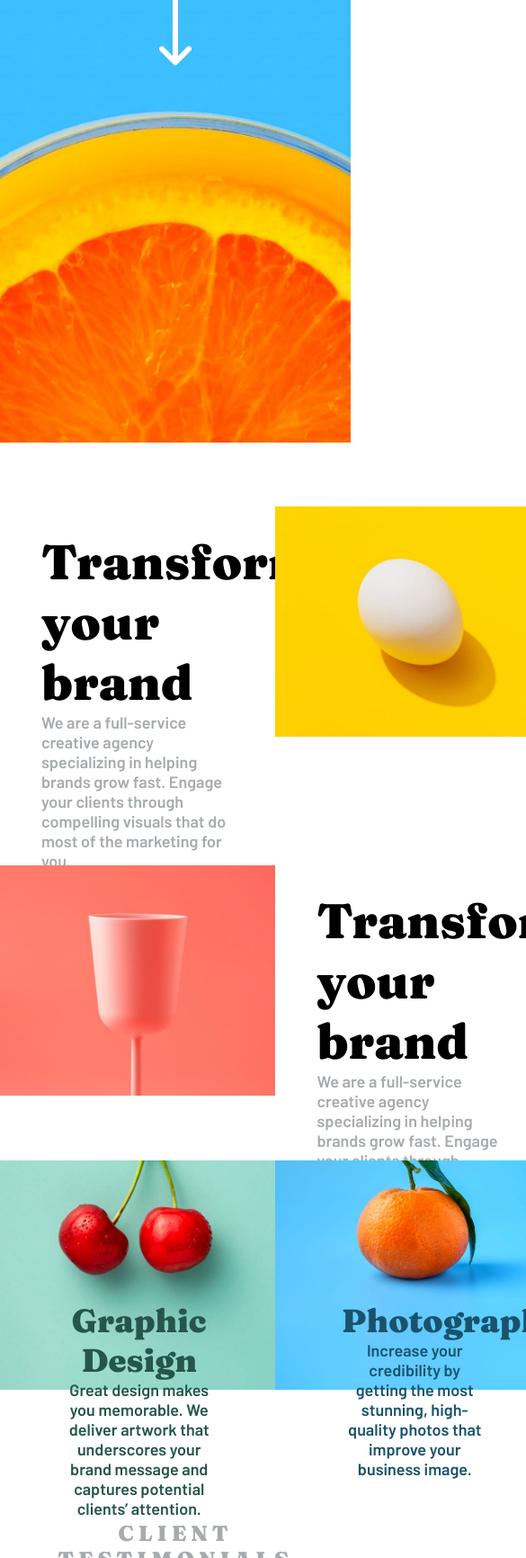
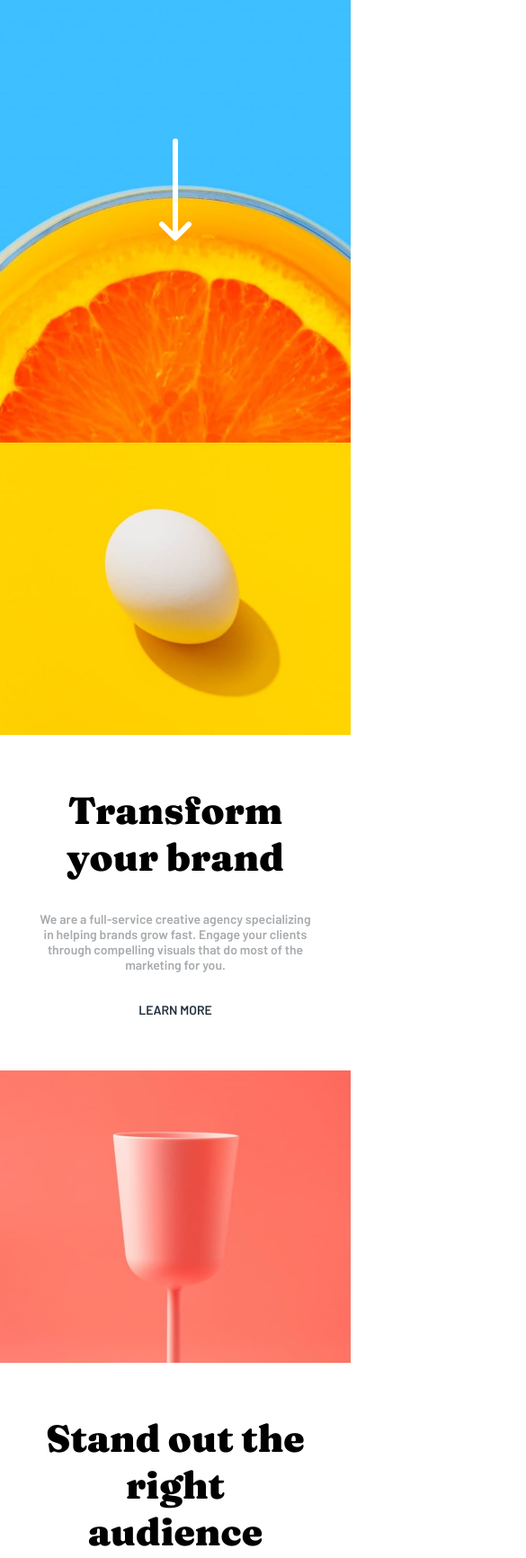
Before and after one commit to ThyoDerive/SunnySide-HomePage, a plain HTML site: page index.html in a window 390 px wide. Shown: the part 268-2000 px from the top of the page at 90% size, 585 px wide, since content can reach past the window. Drawn offline with Linux system fonts and the light colour scheme.

Commit message:
Font- Finish

```diff
--- a/Tool/CSS/Responcive.css
+++ b/Tool/CSS/Responcive.css
@@ -1,9 +1,138 @@
 @media screen and (max-width:750px) and (min-width: 300px) {
-    .Desktop {
+
+
+    .NavBar-Onglets{
         display: none;
     }
 
-    .Responcive {
+    .Menu {
         display: unset;
     }
+
+    .HomePage {
+        height: 90vh;
+        background: url('../../images/mobile/image-header.jpg');
+        background-size: cover;
+        background-repeat: no-repeat;
+        background-position: center;
 }
+
+    .Text-HomePage {
+        text-align: center;
+        padding-top: 20vh;
+    }
+
+    .Paragraph-HomePage {
+        font-size: 2em;
+        letter-spacing: 5px;
+        font-family: 'Bralow';
+        margin-bottom: 20vh;
+    }
+
+    /* Main */
+
+    .Info-Container {
+        grid: auto / 1fr;
+    }
+
+    .Info {
+        display: none;
+    }
+
+    .Info-Responcive {
+        display: flex;
+        flex-direction: column;
+        align-items: center;
+        justify-content: center;
+        text-align: start;
+        width: 100%;
+    }
+
+    .Info-Responcive > img {
+        width: 100%;
+    }
+
+    .Text-Info {
+        margin: 10% 0;
+        height: 35vh;
+        width: 80%;
+        font-size: 14px;
+        text-align: center;
+    }
+
+    .Info-Design {
+        background: url('../../images/mobile/image-graphic-design.jpg');
+        width: 100vw;
+        height: 70vh;
+        background-size: cover;
+        background-repeat: no-repeat;
+        background-position: center;
+    }
+
+    .Design {
+        text-align: center;
+        margin-top: -20vh;
+    }
+
+    .DesignText {
+        width: 90%;
+        margin: 140% auto;
+        color: hsl(167, 40%, 24%);
+    }
+
+    .Info-Photography {
+        background: url('../../images/mobile/image-photography.jpg');
+        width: 100vw;
+        height: 70vh;
+        background-size: cover;
+        background-repeat: no-repeat;
+        background-position: center;
+    }
+
+    .Photography {
+        text-align: center;
+        margin-top: -20vh;
+    }
+
+    .PhotographyText {
+        width: 90%;
+        margin: 140% auto;
+        color: hsl(198, 62%, 26%);
+    }
+
+    .Client {
+        margin: 30px;
+    }
+
+    .Client-Title {
+        margin: 50px 0;
+        font-size: 15px;
+        width: 100%;
+    }
+
+    .Client-Profil {
+        flex-direction: column;
+        margin: 0;
+    }
+
+    .Client-Profil > li {
+        width: 100%;
+        margin: 50px 0;
+    }
+
+    .Top-About {
+        grid: auto / 1fr 1fr;
+    }
+
+    .SVG {
+        width: 50%;
+    }
+
+    .Onglet-About {
+        width: 60%;
+    }
+
+    .Resaux-About {
+        width: 40%;
+    }
+}
--- a/Tool/CSS/Style.css
+++ b/Tool/CSS/Style.css
@@ -11,7 +11,6 @@
 body {
     font-size: 18px;
     font-family: 'Fraunces';
-    overflow-x: hidden;
 }
 
 h1 {
@@ -32,10 +31,6 @@ h4 {
 
 li {
     list-style-type: none;
-}
-
-.Responcive {
-    display: none;
 }
 
 /* Header */
@@ -61,6 +56,10 @@ nav {
     margin-right: 50px;
     color: white;
     cursor: pointer;
+}
+
+.Menu {
+    display: none;
 }
 
 .Onglet-Contact {
@@ -107,13 +106,15 @@ nav {
     flex-direction: column;
     align-items: center;
     justify-content: center;
-    text-align: start;
     width: 100%;
-    height: 100%;
 }
 
 .Info > img {
     width: 100%;
+}
+
+.Info-Responcive {
+    display: none;
 }
 
 .Text-Info {
@@ -121,7 +122,8 @@ nav {
     display: flex;
     flex-direction: column;
     justify-content: space-between;
-    height: 50%;
+    height: 55vh;
+    padding: 5% 0;
 }
 
 .Text-Info > p {
@@ -135,48 +137,54 @@ nav {
     text-transform: uppercase;
 }
 
-.Design {
-    position: relative;
+.Info-Design {
+    background: url('../../images/desktop/image-graphic-design.jpg');
+    background-size: cover;
+    background-repeat: no-repeat;
+    background-position: center;
     width: 100%;
+    height: 90vh;
 }
 
-.Design > img {
-    width: 100%;
+.Design {
+    height: 100%;
 }
 
 .DesignText {
-    position: absolute;
-    width: 53%;
+    color: hsl(167, 40%, 24%);
+    margin: auto;
+    width: 65%;
     height: 25%;
-    top: 60%;
-    left: 24%;
+    display: flex;
+    flex-direction: column;
     text-align: center;
-    display: flex;
     justify-content: space-between;
-    flex-direction: column;
-    color: hsl(167, 40%, 24%);
+    margin-top: 55vh;
+}
+
+.Info-Photography {
+    background: url('../../images/desktop/image-photography.jpg');
+    background-size: cover;
+    background-repeat: no-repeat;
+    background-position: center;
+    width: 100%;
+    height: 90vh;
 }
 
 .Photography {
-    position: relative;
-    width: 100%;
-}
-
-.Photography > img {
-    width: 100%;
+    height: 100%;
 }
 
 .PhotographyText {
-    position: absolute;
-    width: 53%;
+    color: hsl(198, 62%, 26%);
+    margin: auto;
+    width: 55%;
     height: 25%;
-    top: 60%;
-    left: 24%;
+    display: flex;
+    flex-direction: column;
     text-align: center;
-    display: flex;
     justify-content: space-between;
-    flex-direction: column;
-    color: hsl(198, 62%, 26%);
+    margin-top: 55vh;
 }
 
 .Client {
@@ -251,6 +259,12 @@ nav {
     height: 50vh;
 }
 
+.SVG {
+    fill: hsl(168, 34%, 41%) !important;
+    width: 15%;
+    margin: 5% auto 0 auto;
+}
+
 .Onglet-About {
     display: flex;
     justify-content: space-around;
--- a/index.html
+++ b/index.html
@@ -63,10 +63,37 @@
 
             <p class="ButtonLearn">Learn more</p>
           </div>
+        </li><li class="Info-Responcive">
+          <img src="./images/desktop/image-transform.jpg" alt="Egg image">
+
         </li>
-        <li class="Info">
+        <li class="Info-Responcive">
+          <div class="Text-Info">
+            <h2>Transform your brand</h2>
+
+            <p>We are a full-service creative agency specializing in helping brands grow fast.
+              Engage your clients through compelling visuals that do most of the marketing for you.
+            </p>
+
+            <p class="ButtonLearn">Learn more</p>
+          </div>
+        </li>
+        <li class="Info-Responcive">
+          <img src="./images/desktop/image-stand-out.jpg" alt="Cup on a pink background">
+        </li>
+        <li class="Info-Responcive">
+          <div class="Text-Info">
+            <h2>Stand out the right audience</h2>
+
+            <p>We are a full-service creative agency specializing in helping brands grow fast.
+              Engage your clients through compelling visuals that do most of the marketing for you.
+            </p>
+
+            <p class="ButtonLearn">Learn more</p>
+          </div>
+        </li>
+        <li class="Info-Design">
           <section class="Design">
-            <img src="./images/desktop/image-graphic-design.jpg" alt="Cherry">
             <div class="DesignText">
               <h3>Graphic Design</h3>
 
@@ -74,9 +101,8 @@
             </div>
           </section>
         </li>
-        <li class="Info">
+        <li class="Info-Photography">
           <section class="Photography">
-            <img src="./images/desktop/image-photography.jpg" alt="Cherry">
             <div class="PhotographyText">
               <h3>Photography</h3>
 
@@ -119,7 +145,7 @@
       <img src="./images/desktop/image-gallery-sugarcubes.jpg" class="Img-About">
     </div>
     <div class="Bottom-About">
-      <img src="./images/logo.svg" class="SVG" style="fill: hsl(168, 34%, 41%) !important; width: 15%; margin: 5% auto 0 auto;" alt="Logo SunnySide">
+      <img src="./images/logo.svg" class="SVG" alt="Logo SunnySide">
 
       <ul class="Onglet-About">
         <li>About</li>
```
